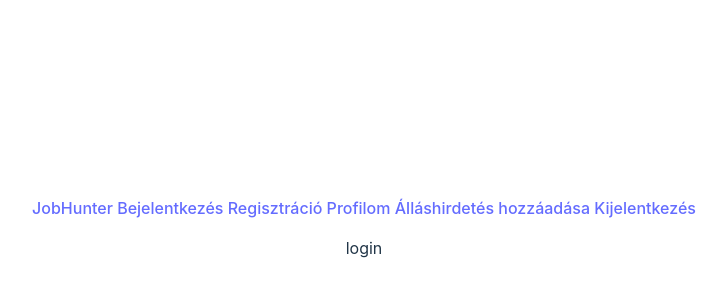
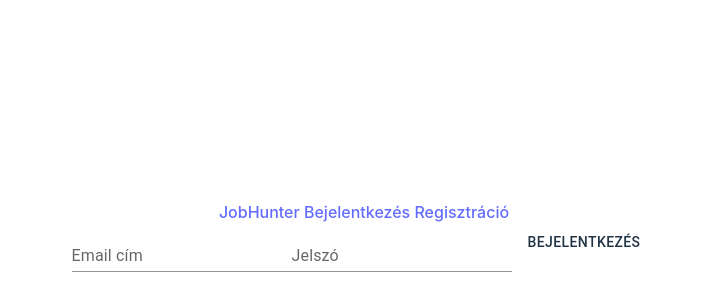
Before and after one commit to Somate04/JobHunter-job-seeker-site, a React (Vite) app in the folder client/: page /login in a window 1280 px wide. Shown: the part 164-464 px from the top of the page, without its empty margins (276-1002 px from the left). Built offline with nearby package versions, Linux system fonts and the light colour scheme.

Commit message:
Login, logout

```diff
--- a/client/src/App.jsx
+++ b/client/src/App.jsx
@@ -6,7 +6,6 @@
 import SignUp from "./SignUp/SignUp";
 import Profile from "./Profile/Profile";
 import NewAd from "./NewAd/NewAd";
-import Logout from "./Logout/Logout";
 
 function App() {
   return (
@@ -17,7 +16,6 @@
           <Route path="/signup" element={<SignUp />} />
           <Route path="/profile" element={<Profile />} />
           <Route path="/new" element={<NewAd />} />
-          <Route path="/logout" element={<Logout />} />
           <Route path="/" element={<Home />} />
         </Route>
       </Routes>
--- a/client/src/Layout/Navigation.jsx
+++ b/client/src/Layout/Navigation.jsx
@@ -1,11 +1,22 @@
 import { NavLink } from "react-router-dom";
+import { useDispatch } from "react-redux";
+import { useSelector } from "react-redux";
+import { selectCurrentUser, selectCurrentUserRole } from "../state/authSlice";
+import { Button } from "@mui/material";
+import { logout } from "../state/authSlice";
 
 function Navigation() {
+  const user = useSelector(selectCurrentUser);
+  const role = useSelector(selectCurrentUserRole);
+  console.log(role);
+  const dispatch = useDispatch();
+
   return (
     <nav className="ui secondary menu">
       <NavLink exact="true" to="/" className="item">
         <i className="jobbhunter icon"></i> JobHunter
       </NavLink>
+      {!user ? (
         <>
           <NavLink exact="true" to="/login" className="item">
             <i className="login icon"></i> Bejelentkezés
@@ -14,17 +25,21 @@
             <i className="register icon"></i> Regisztráció
           </NavLink>
         </>
+      ) : (
         <>
           <NavLink exact="true" to="/profile" className="item">
             <i className="register icon"></i> Profilom
           </NavLink>
+          {role === "company" && (
             <NavLink exact="true" to="/new" className="item">
               <i className="register icon"></i> Álláshirdetés hozzáadása
             </NavLink>
-        <NavLink exact="true" to="/logout" className="item">
-          <i className="register icon"></i> Kijelentkezés
-        </NavLink>
+          )}
+          <Button variant="standard" onClick={() => dispatch(logout())}>
+            Kijelentkezés
+          </Button>
         </>
+      )}
     </nav>
   );
 }
--- a/client/src/Login/Login.jsx
+++ b/client/src/Login/Login.jsx
@@ -1,4 +1,56 @@
+import { TextField, Button } from "@mui/material";
+import { useRef } from "react";
+import { useLoginMutation } from "../state/api/authApiSlice";
+import { login } from "../state/authSlice";
+import { useNavigate } from "react-router-dom";
+import { useDispatch } from "react-redux";
+
 function Login() {
-  return <p>login</p>;
+  const emailRef = useRef(null);
+  const passwordRef = useRef(null);
+
+  const [authLogin] = useLoginMutation();
+  const navigate = useNavigate();
+  const dispatch = useDispatch();
+
+  const HandleSubmit = async (e) => {
+    e.preventDefault();
+    const email = emailRef.current.value;
+    const password = passwordRef.current.value;
+
+    try {
+      const result = await authLogin({
+        email: email,
+        password: password,
+        strategy: "local",
+      }).unwrap();
+      dispatch(login(result));
+      navigate("/", { replace: true });
+    } catch (e) {
+      console.error("Login error");
+    }
+  };
+
+  return (
+    <form onSubmit={HandleSubmit}>
+      <TextField
+        inputRef={emailRef}
+        variant="standard"
+        type="text"
+        id="email"
+        label="Email cím"
+      />
+      <TextField
+        inputRef={passwordRef}
+        variant="standard"
+        type="password"
+        id="password"
+        label="Jelszó"
+      />
+      <Button variant="standard" type="submit">
+        Bejelentkezés
+      </Button>
+    </form>
+  );
 }
 export default Login;
--- a/client/src/Logout/Logout.jsx
+++ /dev/null
@@ -1,4 +0,0 @@
-function Logout() {
-  return <p>Logout</p>;
-}
-export default Logout;
--- a/client/src/SignUp/SignUp.jsx
+++ b/client/src/SignUp/SignUp.jsx
@@ -6,8 +6,8 @@
   useAddExperienceMutation,
   useLoginMutation,
   useRegisterMutation,
-} from "../state/auth/authApiSlice";
-import { login } from "../state/auth/authSlice";
+} from "../state/api/authApiSlice";
+import { login } from "../state/authSlice";
 
 function SignUp() {
   const emailRef = useRef(null);
@@ -45,7 +45,7 @@
       if (!checked && experiencesString) {
         const experiences = experiencesString
           .split("\n")
-          .filter((line) => line.trim() !== "") // Remove empty lines
+          .filter((line) => line.trim() !== "")
           .map((line) => {
             const [company, title, interval] = line.split(";");
             return { company, title, interval };
@@ -56,10 +56,10 @@
             ...experience,
           }).unwrap();
         }
-        navigate("/login");
       }
+      navigate("/");
     } catch (e) {
-      console.error("vasd");
+      console.error("Sign up error");
     }
   };
 
--- a/client/src/state/auth/authApiSlice.js
+++ b/client/src/state/api/authApiSlice.js
@@ -44,6 +44,9 @@
         };
       },
     }),
+    getUser: build.query({
+      query: (userId) => `user/${userId}`,
+    }),
   }),
 });
 
@@ -51,4 +54,5 @@
   useRegisterMutation,
   useLoginMutation,
   useAddExperienceMutation,
+  getUserDataQuery,
 } = authApiSlice;
--- a/client/src/state/auth/authSlice.js
+++ b/client/src/state/authSlice.js
@@ -2,15 +2,17 @@
 
 const authSlice = createSlice({
   name: "auth",
-  initialState: { user: null, token: null },
+  initialState: { user: null, token: null, role: null },
   reducers: {
     login: (state, { payload: { user, accessToken: token } }) => {
       state.user = user;
       state.token = token;
+      state.role = user.role;
     },
     logout: (state) => {
       state.user = null;
       state.token = null;
+      state.role = null;
     },
   },
 });
@@ -20,4 +22,5 @@
 export const authReducer = authSlice.reducer;
 
 export const selectCurrentUser = (state) => state.auth.user;
+export const selectCurrentUserRole = (state) => state.auth.role;
 export const selectToken = (state) => state.auth.token;
--- a/client/src/state/store.js
+++ b/client/src/state/store.js
@@ -1,6 +1,6 @@
 import { configureStore } from "@reduxjs/toolkit";
-import { authApiSlice } from "./auth/authApiSlice";
-import { authReducer } from "./auth/authSlice";
+import { authApiSlice } from "./api/authApiSlice";
+import { authReducer } from "./authSlice";
 
 export const store = configureStore({
   reducer: {
```
Also changed, not shown: 2 other files (tests, documents, lock files or other folders). Lines whose indentation alone changed are shown as unchanged.
